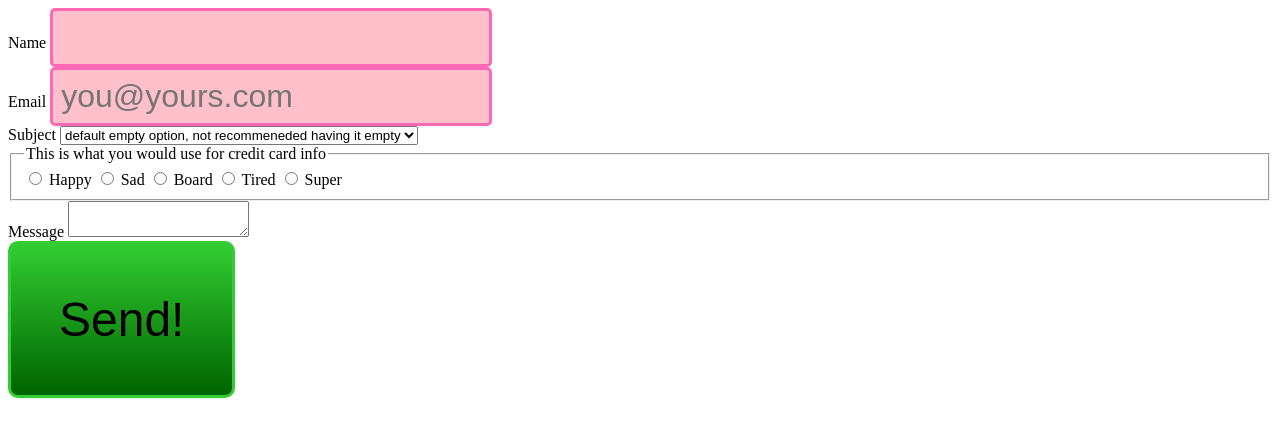
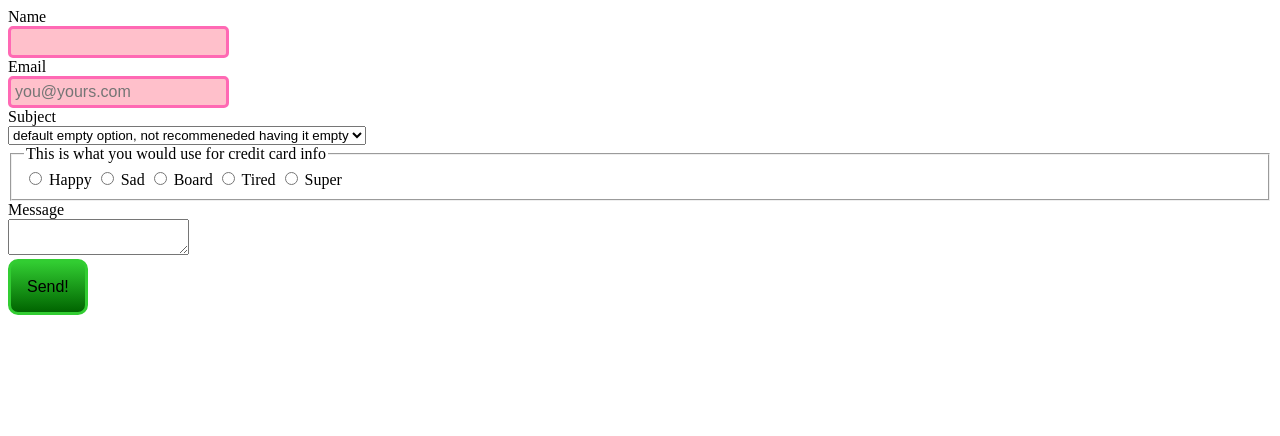
Before and after one commit to bonniecampbell/forms-demo, a plain HTML site: page index.html in a window 1280 px wide. Drawn offline with Linux system fonts and the light colour scheme.

Commit message:
finished css

```diff
--- a/css/main.css
+++ b/css/main.css
@@ -1,15 +1,25 @@
+label {
+  display: block;
+  cursor: pointer;
+}
+
+input + label {
+  display: inline;
+}
+
 input {
   border: 3px solid hotpink;
   background-color: pink;
   border-radius: 5px;
-  font-size: 2rem;
+  font-size: 1rem;
   padding: 0.25em;
 }
 
 button {
   border: 3px solid limegreen;
   background-image: linear-gradient(limegreen, darkgreen);
-  font-size: 3rem;
+  font-size: 1rem;
   padding: 1em;
   border-radius: 10px;
+  cursor: pointer;
 }
```
